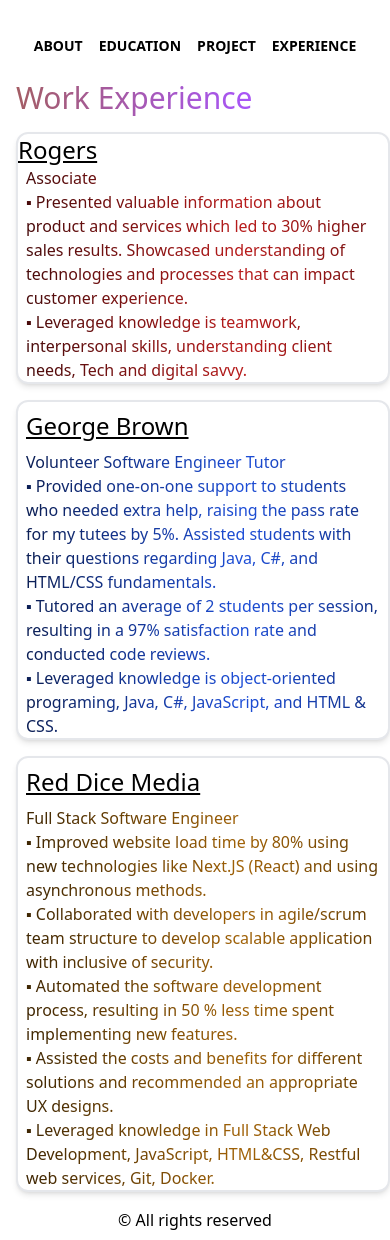
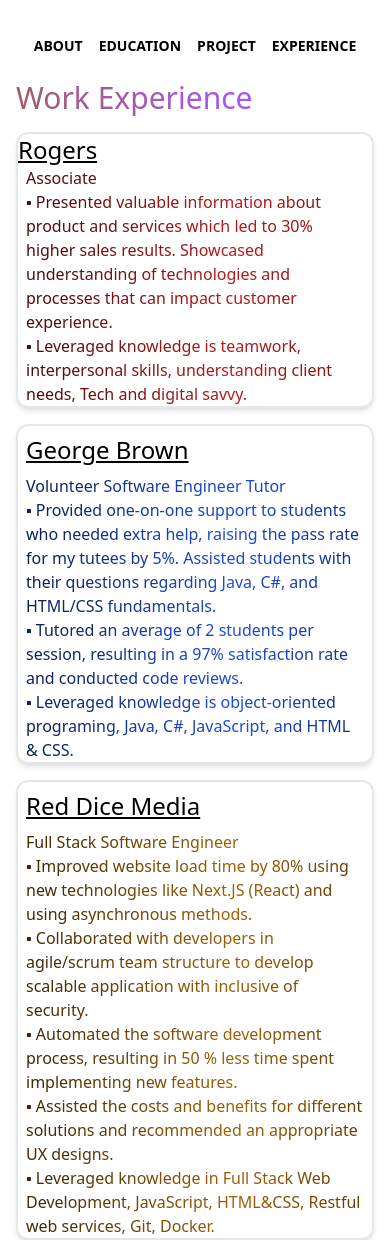
Before and after one commit to aryanluther/portfoliolatest, a Next.js app: page /experience in a window 390 px wide. Built offline with nearby package versions, Linux system fonts and the light colour scheme.

Commit message:
margin fix for iphone

```diff
--- a/pages/education.tsx
+++ b/pages/education.tsx
@@ -10,7 +10,7 @@
       exit={{ opacity: 1 }}
       className="absolute top-0 left-0 w-full h-auto"
     >
-      <div className="lg:mt-32 mt-20 lg:ml-40 lg:pl-8 pl-4">
+      <div className="lg:mt-32 mt-20 lg:ml-40 lg:pl-8 lg:pr-0 pl-4 pr-4">
         <div className="flex">
           <div className="pb-1">
             <div className="relative group">
@@ -225,10 +225,6 @@
           </div>
         </div>
       </div>
-      <footer className="mt-4 flex justify-center bottom-0">
-        {" "}
-        &copy; All rights reserved{" "}
-      </footer>
     </m.div>
   );
 }
--- a/pages/experience.tsx
+++ b/pages/experience.tsx
@@ -15,7 +15,7 @@
       className="absolute top-0 left-0 w-full h-auto"
     >
       <div
-        className="lg:mt-32 mt-20 lg:ml-40 lg:pl-8 pl-4 pb-0
+        className="lg:mt-32 mt-20 lg:ml-40 lg:pl-8 lg:pr-0 pl-4 pr-4 pb-0
       "
       >
         <div className="fex">
@@ -135,10 +135,6 @@
           </div>
         </div>
       </div>
-      <footer className="mt-4 flex justify-center bottom-0">
-        {" "}
-        &copy; All rights reserved{" "}
-      </footer>
     </m.div>
   );
 }
--- a/pages/index.tsx
+++ b/pages/index.tsx
@@ -19,7 +19,7 @@
           animate={{ y: "0%" }}
           transition={{ duration: 0.75, ease: "easeOut" }}
           exit={{ opacity: 1 }}
-          className="absolute top-0 left-0 w-full h-auto"
+          className="absolute top-0 left-0 w-full h-auto "
         >
           <div className="relative w-full max-w">
             <div className="flex">
@@ -28,7 +28,7 @@
               <div className="absolute lg:-bottom-8 lg:left-60 -bottom-8 left-20 w-72 h-72 bg-purple-300 rounded-full mix-blend-multiply filter blur-xl opacity-70 animate-blob animation-delay-4000"></div>
             </div>
             <div className="relative">
-              <div className="flex lg:pl-8 pl-4 lg:ml-40 lg:mt-72 mt-32 lg:pr-0 pr-4 p-1">
+              <div className="flex lg:pl-8 pl-4 lg:ml-40 lg:mt-52 mt-20 lg:pr-0 pr-4 p-1">
                 <div>
                   <div className="flex">
                     <div className="overflow-hidden">
--- a/pages/project.tsx
+++ b/pages/project.tsx
@@ -10,7 +10,7 @@
       exit={{ opacity: 1 }}
       className="absolute top-0 left-0 w-full h-auto"
     >
-      <div className="lg:mt-32 mt-20 pb-4">
+      <div className="lg:mt-32 mt-20 pb-4 lg:pl-0 lg:pr-0 pl-4 pr-4">
         <div className="flex justify-center">
           <div className="">
             <div className="relative group">
@@ -100,10 +100,6 @@
           </div>
         </div>
       </div>
-      <footer className="mt-4 flex justify-center bottom-0">
-        {" "}
-        &copy; All rights reserved{" "}
-      </footer>
     </m.div>
   );
 }
```
